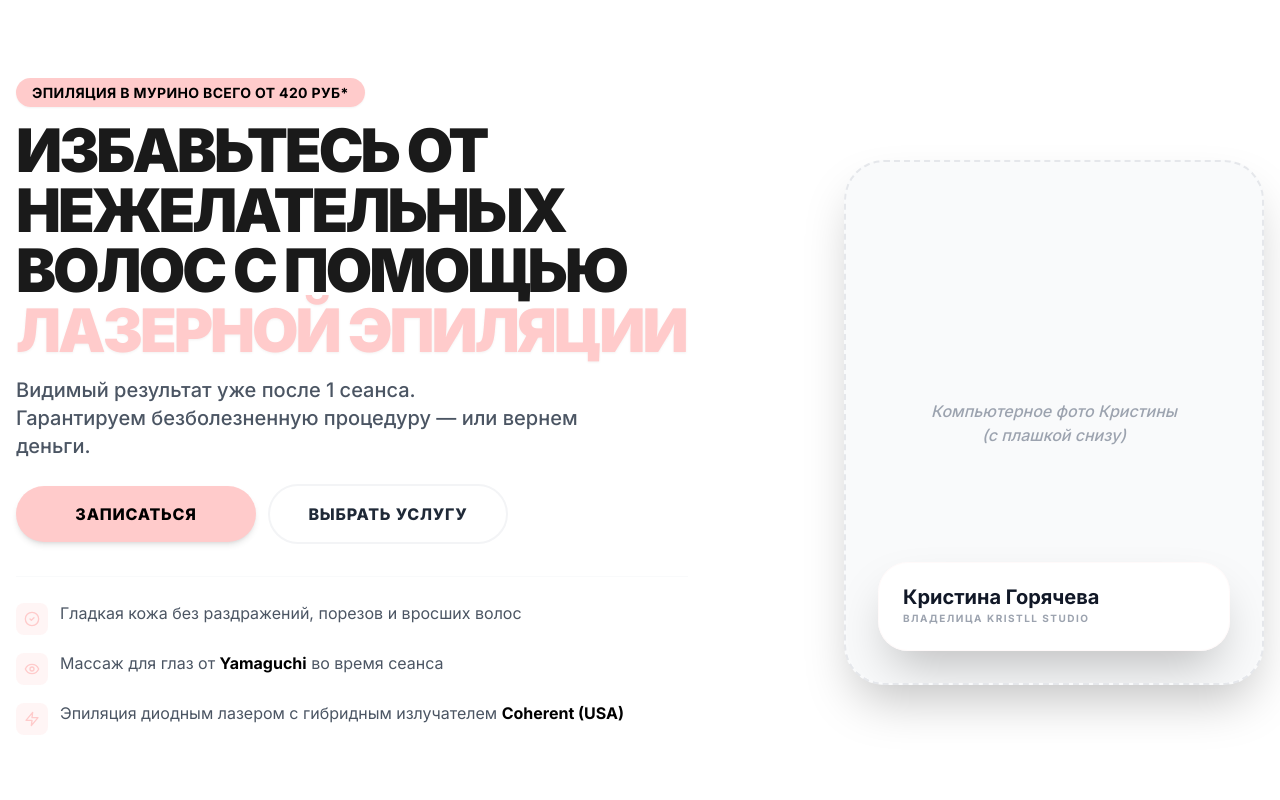
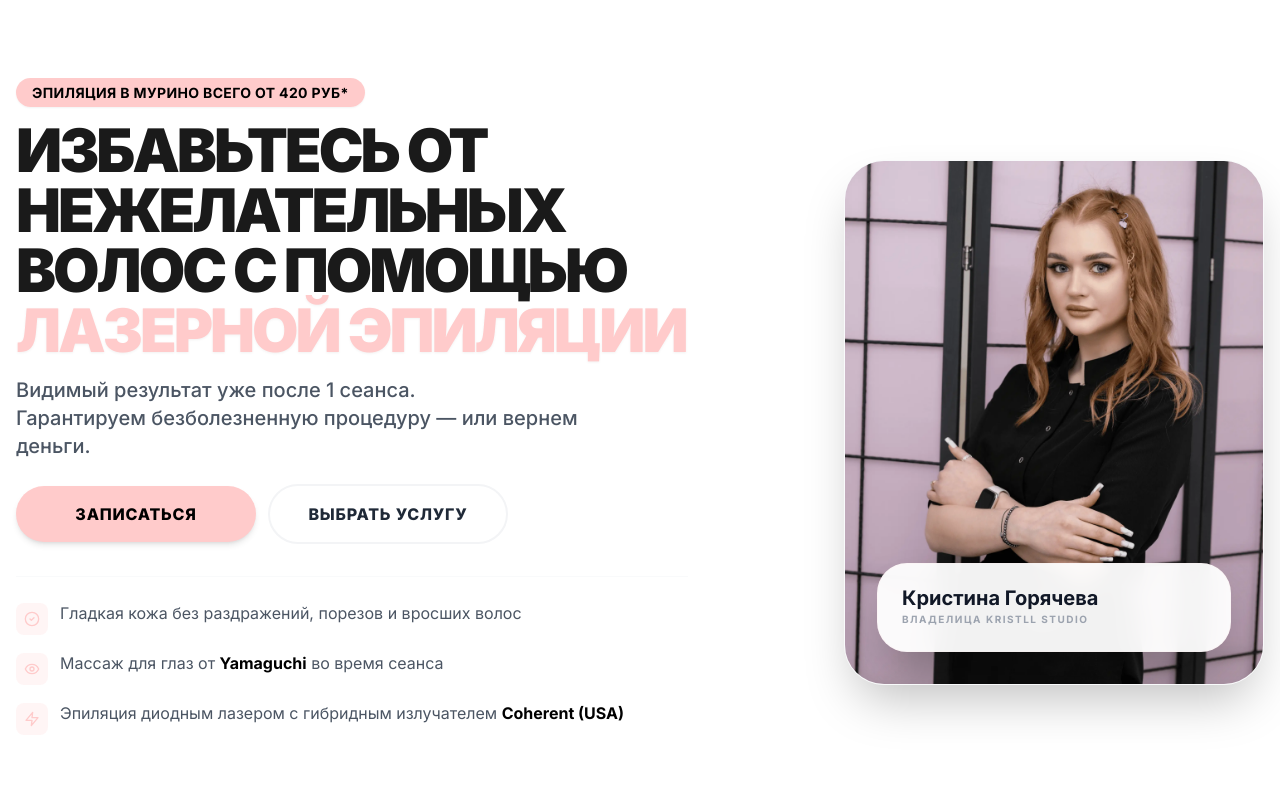
Before and after one commit to Mitrofanoff1/Kristll, a Next.js app: page / in a window 1280 px wide. Shown: the top 800 px of the page. Built offline with nearby package versions, Linux system fonts and the light colour scheme.

Commit message:
Update Hero.tsx

```diff
--- a/components/Hero.tsx
+++ b/components/Hero.tsx
@@ -1,4 +1,5 @@
 import React from 'react';
+import Image from 'next/image';
 import { Zap, Eye, CheckCircle2, Sparkles } from 'lucide-react';
 
 const Hero = () => {
@@ -28,7 +29,7 @@ const Hero = () => {
               <span className="text-accent drop-shadow-sm">лазерной эпиляции</span>
             </h1>
 
-            {/* 3. Подзаголовок (Текст обновлен) */}
+            {/* 3. Подзаголовок */}
             <p className="text-[15px] md:text-xl text-gray-600 mb-6 max-w-xl mx-auto lg:mx-0 font-medium leading-snug">
               Видимый результат уже после 1 сеанса. <br className="hidden md:block" />
               Гарантируем безболезненную процедуру — или вернем деньги.
@@ -44,17 +45,20 @@ const Hero = () => {
               </button>
             </div>
 
-            {/* 5. ФОТО ДЛЯ МОБИЛЬНЫХ (БЕЗ ПЛАШКИ) */}
+            {/* 5. ФОТО ДЛЯ МОБИЛЬНЫХ (WebP) */}
             <div className="lg:hidden w-full mb-10 relative">
-                <div className="relative w-full aspect-[4/3] max-w-[340px] mx-auto bg-gray-50 border-2 border-dashed border-gray-200 rounded-[30px] flex items-center justify-center overflow-hidden">
-                    {/* Здесь будет твоя вторая (мобильная) фотография */}
-                    <p className="text-gray-400 font-medium italic text-[10px] text-center px-4">
-                        Мобильное фото Кристины <br/> (без плашки)
-                    </p>
+                <div className="relative w-full aspect-[4/3] max-w-[340px] mx-auto overflow-hidden rounded-[30px] shadow-lg border border-gray-100 bg-gray-50">
+                    <Image
+                      src="/hero-mobile.webp"
+                      alt="Кристина Горячева"
+                      fill
+                      className="object-cover object-top"
+                      priority
+                    />
                 </div>
             </div>
 
-            {/* 6. ПРЕИМУЩЕСТВА (Полный текст) */}
+            {/* 6. ПРЕИМУЩЕСТВА */}
             <div className="flex flex-col gap-4 text-left max-w-2xl mx-auto lg:mx-0 border-t border-gray-50 pt-6">
               <div className="flex items-start gap-3">
                 <div className="bg-accent/20 p-2 rounded-lg mt-0.5">
@@ -85,15 +89,18 @@ const Hero = () => {
             </div>
           </div>
 
-          {/* ПРАВАЯ ЧАСТЬ: ФОТО ДЛЯ КОМПЬЮТЕРОВ (С ПЛАШКОЙ) */}
+          {/* ПРАВАЯ ЧАСТЬ: ФОТО ДЛЯ КОМПЬЮТЕРОВ (WebP) */}
           <div className="hidden lg:flex lg:w-2/5 justify-end sticky top-20">
-             <div className="relative w-full aspect-[4/5] max-w-[420px] bg-gray-50 border-2 border-dashed border-gray-200 rounded-[40px] flex items-center justify-center overflow-hidden shadow-2xl">
-                {/* Здесь будет твоя основная (компьютерная) фотография */}
-                <p className="text-gray-400 font-medium italic text-center px-4">
-                    Компьютерное фото Кристины <br/> (с плашкой снизу)
-                </p>
+             <div className="relative w-full aspect-[4/5] max-w-[420px] overflow-hidden rounded-[40px] shadow-2xl border border-gray-50 bg-gray-50">
+                <Image
+                  src="/hero-desktop.webp"
+                  alt="Кристина Горячева - Владелица Kristll Studio"
+                  fill
+                  className="object-cover"
+                  priority
+                />
 
-                {/* Плашка с именем (только для компьютеров) */}
+                {/* Плашка с именем */}
                 <div className="absolute bottom-8 left-8 right-8 bg-white/95 backdrop-blur-md p-6 rounded-[30px] shadow-2xl border border-accent/10">
                     <p className="text-xl font-bold text-gray-900 mb-1 leading-none">Кристина Горячева</p>
                     <p className="text-[10px] text-gray-400 font-bold uppercase tracking-[0.15em]">
```
